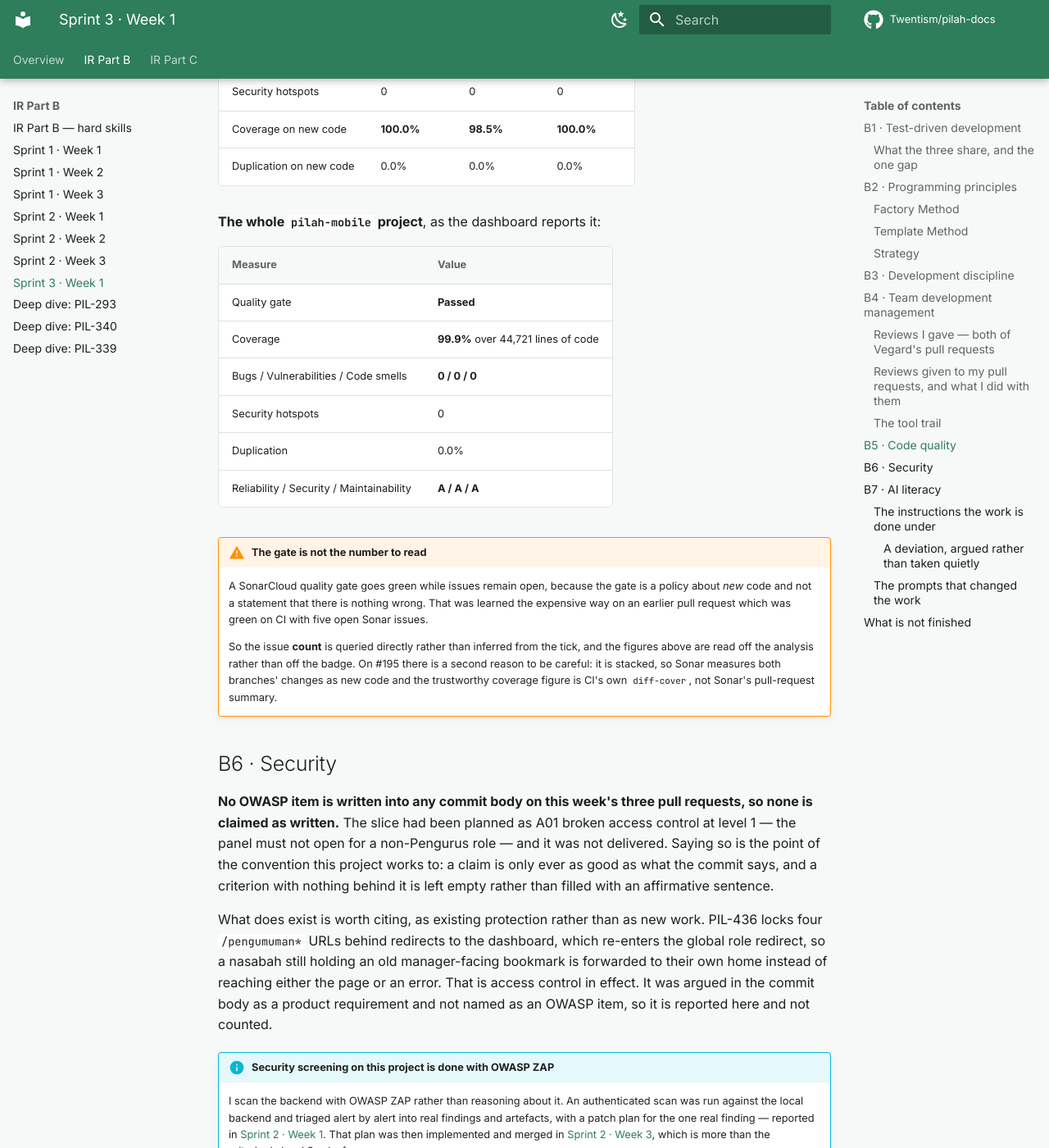
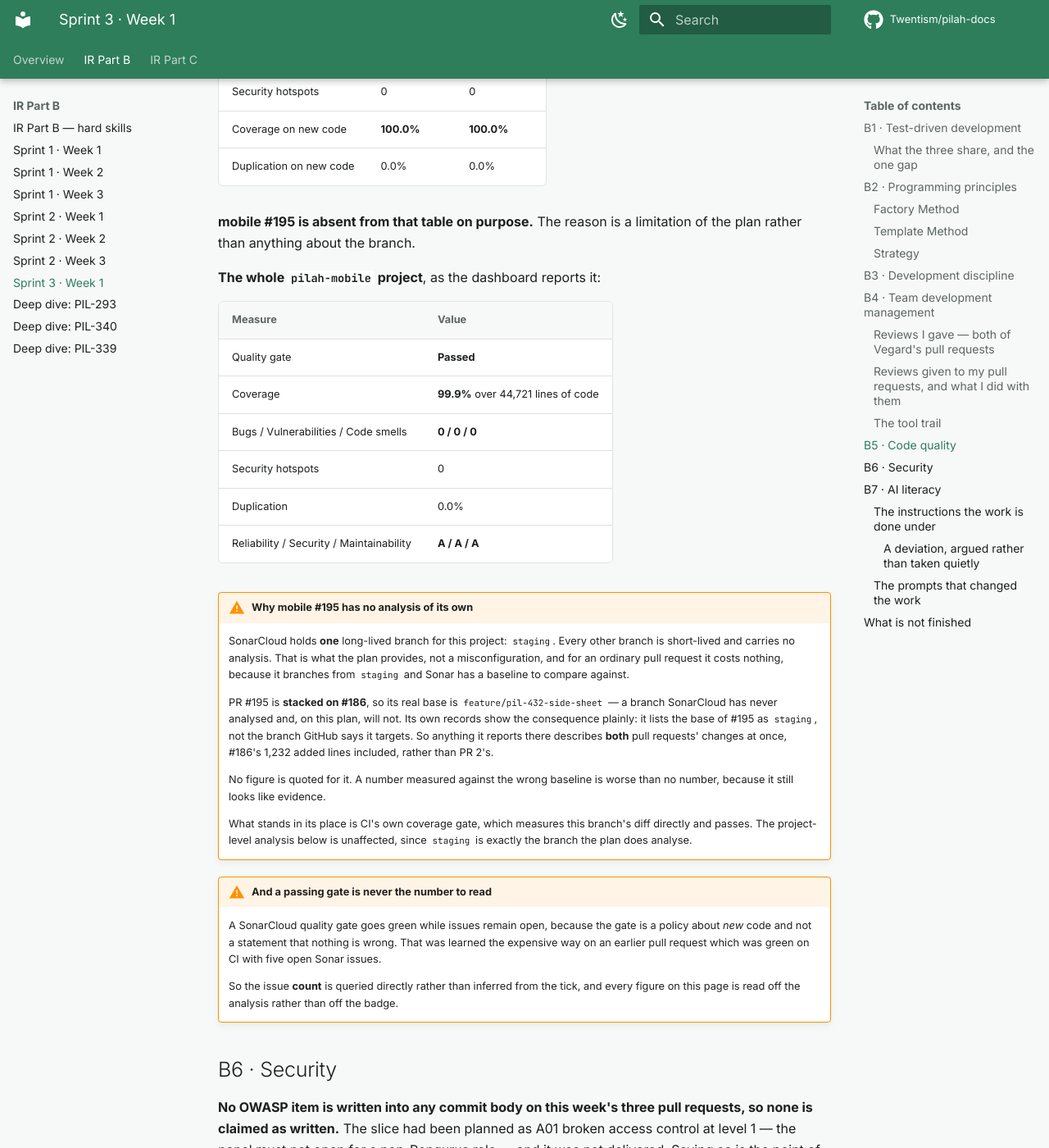
Before and after one commit to Twentism/pilah-docs, an MkDocs documentation site: the page built from docs/ir/b/s3-w1.md, in a window 1280 px wide and 1400 px high, scrolled down 10522 px. Shown: the whole window at 82% size. Built offline with MkDocs 1.6.1 and Material for MkDocs 9.7.7, drawn with Linux system fonts in a browser that asks for light colours; comment, search, counter and statistics services are not loaded; some of the changed text lies outside the part shown.

Commit message:
docs(ir): drop mobile #195 from the coverage figures, with the reason
Every SonarCloud number for #195 is removed - from B1, from B3's table,
from B5's per-PR table and from the coverage-gap note. B5 now carries the
reason, and it checks out against SonarCloud's own records rather than
being asserted:

The project has exactly one long-lived branch, staging. Every other branch
is short-lived with no analysis of its own, which is what the plan
provides. #195 is stacked on #186, so its real base is
feature/pil-432-side-sheet - a branch Sonar has never analysed. Sonar's
own PR list shows the consequence: it records #195's base as staging, not
the branch GitHub says it targets, so anything it reported there covered
both PRs' changes at once, #186's 1,232 added lines included.

A number measured against the wrong baseline is worse than no number,
because it still looks like evidence. What stands in its place is CI's own
coverage gate, which measures this branch's diff directly and passes. The
project-level figures are unaffected: staging is the branch the plan does
analyse.

Also reflowed another line-initial PR reference that became a second H1.
Verified every page on the site has exactly one.

mkdocs build --strict -> clean; no "98.5" remains anywhere in docs/

```diff
--- a/docs/ir/b/s3-w1.md
+++ b/docs/ir/b/s3-w1.md
@@ -153,10 +153,14 @@ removal. Bundling them would hide that.
     because silently rewriting someone else's assertion is how a suite stops
     meaning anything.
 
-    **SonarCloud: 0 new issues, 0 accepted, 0 security hotspots, 98.5% coverage
-    on new code, 0.0% duplication.** One caveat stated rather than buried: on a
-    stacked pull request Sonar measures both branches' changes as new code, so
-    the figure to trust is CI's `diff-cover`, not Sonar's PR summary.
+    **No SonarCloud figure is quoted for this pull request.** It is stacked
+    on PR 1, and on the project's current plan SonarCloud holds no analysis
+    of the branch it is stacked on, so there is no baseline for it to measure
+    against. The reason is set out in [B5](#b5-code-quality).
+
+    What does hold for it: CI is green, and the pipeline's own **coverage gate
+    passes**, which is a `diff-cover` measurement of this branch's diff and
+    does not depend on SonarCloud at all.
 
 === "mobile #202 — the removal, 17 commits"
 
@@ -223,10 +227,11 @@ never in the same commit**, one behaviour per cycle, and commit bodies record
 the commands actually run with their output rather than a summary of it.
 
 !!! warning "No coverage screenshot for any of the three, and B1 asks for one"
-    Coverage is on record three times over as a SonarCloud new-code figure —
-    100.0%, 98.5%, 100.0% — and CI's coverage gates pass on all three. What is
-    missing is the HTML coverage report captured as an image, which the
-    criterion names. Every week's page except
+    Coverage is on record as a SonarCloud new-code figure for two of the
+    three — 100.0% on #186 and 100.0% on #202, with #195 having no analysis
+    available on this plan — and CI's own coverage gate passes on all three.
+    What is missing is the HTML coverage report captured as an image, which
+    the criterion names. Every week's page except
     [Sprint 2 · Week 1](s2-w1.md) is missing it, so this is a standing gap
     rather than a new one.
 
@@ -365,7 +370,7 @@ and
 | Commits | 25 | 10 | 17 |
 | Diff | +1232 / −131, 23 files | +1092 / −617, 14 files | +332 / −680, 23 files |
 | CI | All green | All green | All green |
-| SonarCloud | 0 issues, 100.0% new-code coverage | 0 issues, 98.5% | 0 issues, 100.0% |
+| SonarCloud | 0 issues, 100.0% new-code coverage | *no analysis on this plan* | 0 issues, 100.0% |
 | Review | 2 reviews, 4 findings, all fixed; 1 approval | Reviewers requested 2 Nov | 2 reviews, approved; 2 findings taken |
 
 Shared across all three: a branch named from the Linear issue, a sibling
@@ -602,13 +607,16 @@ week it is clean at both levels.
 
 **Per pull request** — all three passed the quality gate:
 
-| | mobile #186 | mobile #195 | mobile #202 |
-|---|---|---|---|
-| New issues | 0 | 0 | 0 |
-| Accepted issues | 0 | 0 | 0 |
-| Security hotspots | 0 | 0 | 0 |
-| Coverage on new code | **100.0%** | **98.5%** | **100.0%** |
-| Duplication on new code | 0.0% | 0.0% | 0.0% |
+| | mobile #186 | mobile #202 |
+|---|---|---|
+| New issues | 0 | 0 |
+| Accepted issues | 0 | 0 |
+| Security hotspots | 0 | 0 |
+| Coverage on new code | **100.0%** | **100.0%** |
+| Duplication on new code | 0.0% | 0.0% |
+
+**mobile #195 is absent from that table on purpose.** The reason is a
+limitation of the plan rather than anything about the branch.
 
 **The whole `pilah-mobile` project**, as the dashboard reports it:
 
@@ -621,17 +629,36 @@ week it is clean at both levels.
 | Duplication | 0.0% |
 | Reliability / Security / Maintainability | **A / A / A** |
 
-!!! warning "The gate is not the number to read"
+!!! warning "Why mobile #195 has no analysis of its own"
+    SonarCloud holds **one** long-lived branch for this project: `staging`.
+    Every other branch is short-lived and carries no analysis. That is what
+    the plan provides, not a misconfiguration, and for an ordinary pull
+    request it costs nothing, because it branches from `staging` and Sonar has
+    a baseline to compare against.
+
+    PR #195 is **stacked on #186**, so its real base is
+    `feature/pil-432-side-sheet` — a branch SonarCloud has never analysed and,
+    on this plan, will not. Its own records show the consequence plainly: it
+    lists the base of #195 as `staging`, not the branch GitHub says it
+    targets. So anything it reports there describes **both** pull requests'
+    changes at once, #186's 1,232 added lines included, rather than PR 2's.
+
+    No figure is quoted for it. A number measured against the wrong baseline
+    is worse than no number, because it still looks like evidence.
+
+    What stands in its place is CI's own coverage gate, which measures this
+    branch's diff directly and passes. The project-level analysis below is
+    unaffected, since `staging` is exactly the branch the plan does analyse.
+
+!!! warning "And a passing gate is never the number to read"
     A SonarCloud quality gate goes green while issues remain open, because the
-    gate is a policy about *new* code and not a statement that there is
-    nothing wrong. That was learned the expensive way on an earlier pull
-    request which was green on CI with five open Sonar issues.
+    gate is a policy about *new* code and not a statement that nothing is
+    wrong. That was learned the expensive way on an earlier pull request which
+    was green on CI with five open Sonar issues.
 
     So the issue **count** is queried directly rather than inferred from the
-    tick, and the figures above are read off the analysis rather than off the
-    badge. On #195 there is a second reason to be careful: it is stacked, so
-    Sonar measures both branches' changes as new code and the trustworthy
-    coverage figure is CI's own `diff-cover`, not Sonar's pull-request summary.
+    tick, and every figure on this page is read off the analysis rather than
+    off the badge.
 
 ## B6 · Security
 
@@ -814,6 +841,12 @@ Stated here rather than left to look complete:
 - **Two of the three pull requests are still open**, so every figure under
   B1, B3 and B5 is the state at the end of the claim window rather than at
   merge. Both #186's and #195's numbers can still move.
+- **No SonarCloud analysis exists for mobile #195.** The plan analyses one
+  long-lived branch, and #195 is stacked on a branch that is not it, so there
+  is no baseline to measure its diff against. Retargeting it to `staging`
+  once #186 merges is what will produce a real figure; until then the gap is
+  left open rather than filled with a number measured against the wrong
+  base.
 - **The planned A01 slice was not delivered.** The fail-closed case — the
   panel must not open for a role that may not record a setoran — was in the
   plan at level 1 and is not in the code. The entry point is gated in the shell
```
